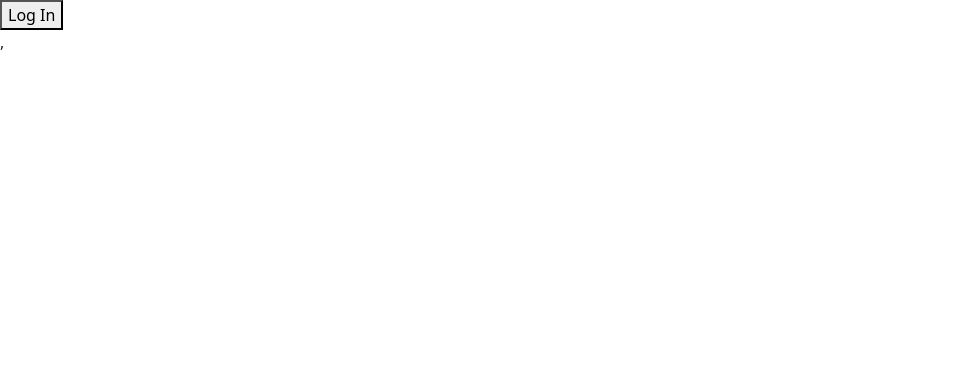
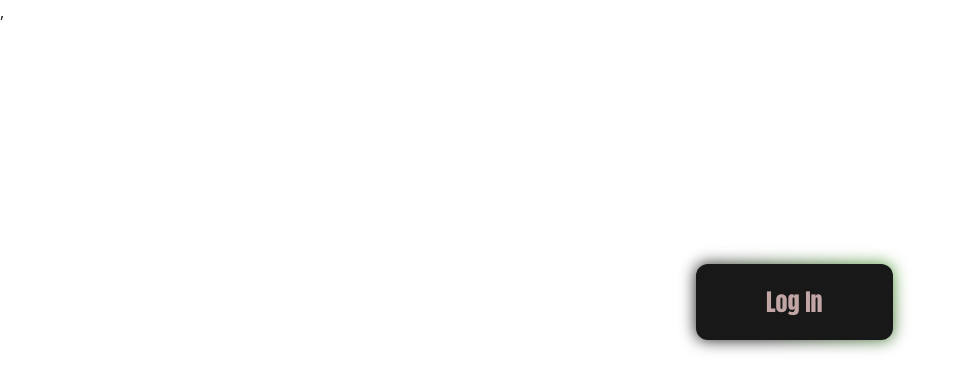
Before and after one commit to shastin245/evilmortyreact, a React (Vite) app: page / in a window 1280 px wide. Shown: the top 390 px of the page, without its empty margins (0-968 px from the left). Built offline with nearby package versions, Linux system fonts and the light colour scheme.

Commit message:
Adición del diseño de Home y diseño a botones
No va responsivo pero x

```diff
--- /dev/null
+++ b/src/components/Home.css
@@ -0,0 +1,85 @@
+
+
+  video{
+    width: 100%;
+    height: 100%;
+    object-fit: cover;
+  }
+
+  .legend{
+    color: white;
+    padding: 0;
+    margin:2em;
+    text-align: justify;
+    font-size: 4em;
+    font-weight: bolder;
+    justify-content: center;
+    transition: 1.5s;
+
+  }
+
+  .legend:hover{
+    color: #ffffff;
+    text-shadow: 0 0  25px #000000, 0 0 50px #79F549, 0 0 50px #000000, 0 0 100px #79F549
+  }
+
+  .vid-contenedor{
+    position: absolute;
+    top: 5vh;
+    padding-left: 35vh;
+    width: 100%;
+    height: 100%;
+    overflow: hidden;
+    opacity: 1;
+    z-index: -10;
+    background-color: #181818;
+
+  }
+
+  .login-out{
+    background: #181818;
+    top: 11em;
+    cursor: pointer;
+    border: 0;
+    padding: 20px 70px;
+    color: #c2a6a6;
+    font-size: 24px;
+    font-weight: bold;
+    font-family: Impact, Haettenschweiler, 'Arial Narrow Bold', sans-serif;
+    position: absolute;
+    border-radius: 12px;
+    left: 87vh;
+    }
+
+    .login-out::before{
+      content: "";
+      position: absolute;
+      top: 0;
+      left: 0;
+      z-index: -1;
+      width: 100%;
+      height: 100%;
+      background: linear-gradient(
+        45deg,
+        #79F549, #ffffff, #79F549,
+        #181818, #181818, #79F549
+      );
+      background-size: 800%;
+      border-radius: 10px;
+      filter: blur(8px);
+      animation: glowing 20s linear infinite;
+    }
+
+    @keyframes glowing{
+      0%{
+        background-position: 0 0;
+      }
+
+      50%{
+        background-position: 400% 0;
+      }
+
+      100%{
+        background-position: 0 0;
+      }
+    }
--- a/src/components/Home.jsx
+++ b/src/components/Home.jsx
@@ -1,7 +1,20 @@
 import React from 'react'
-
+import './Home.css'
 export default function Home() {
   return (
-    <div>Holi</div>
+    <>
+      <div className='legend'>
+        <h1>
+          Encuentra <br></br>
+          tu personaje<br></br>
+          favorito </h1>
+      </div>
+
+      <div class="vid-contenedor">
+        <video loop autoPlay muted>
+          <source src='src\assets\videoBg.mp4' type='video/mp4'/>
+        </video>
+      </div>
+    </>
   )
 }
--- a/src/components/Login.jsx
+++ b/src/components/Login.jsx
@@ -5,6 +5,6 @@ export default function Login() {
     const { loginWithRedirect } = useAuth0();
 
     return (
-        <button onClick={() => loginWithRedirect()}>Log In</button>
+        <button className='login-out' onClick={() => loginWithRedirect()}>Log In</button>
     )
 }
--- a/src/components/Logout.jsx
+++ b/src/components/Logout.jsx
@@ -4,7 +4,7 @@ import { useAuth0 } from '@auth0/auth0-react'
 export default function Logout() {
     const { logout } = useAuth0();
     return (
-        <button onClick={() => logout({ logoutParams: { returnTo: window.location.origin } })}>
+        <button className='login-out' onClick={() => logout({ logoutParams: { returnTo: window.location.origin } })}>
             Log Out
         </button>
     )
--- a/src/index.css
+++ b/src/index.css
@@ -58,7 +58,7 @@ button:focus-visible {
 @media (prefers-color-scheme: light) {
   :root {
     color: #213547;
-    background-color: #ffffff;
+    background-color: #000000;
   }
   a:hover {
     color: #747bff;
```
